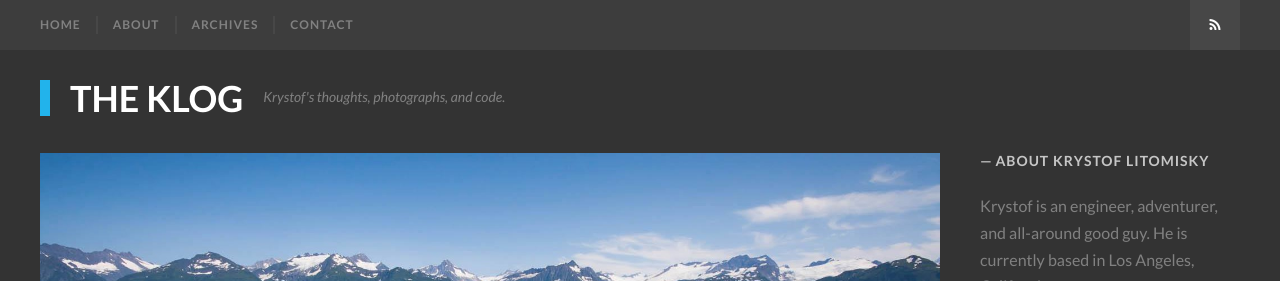
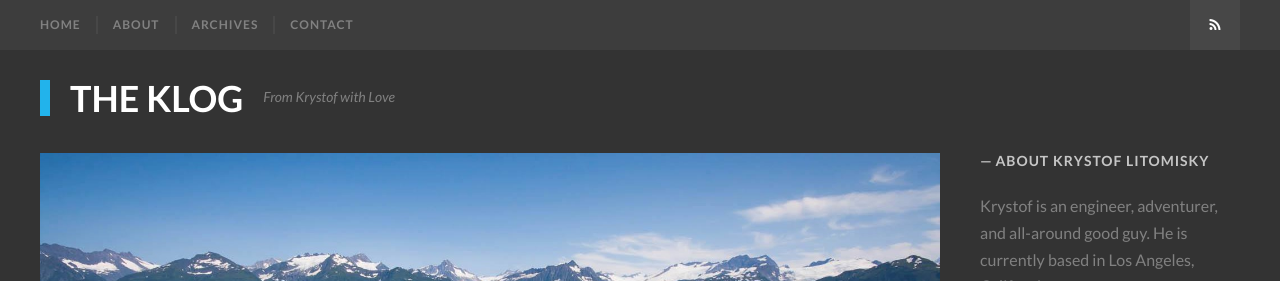
Before and after one commit to krystofl/krystofl.github.io, a Jekyll site: the page built from contact_thanks.md, in a window 1280 px wide. Shown: the top 281 px of the page. Built offline with Jekyll 4.4.1, drawn with Linux system fonts in a browser that asks for light colours; some web fonts are replaced.

Commit message:
Updated tagline

```diff
--- a/_config.yml
+++ b/_config.yml
@@ -12,7 +12,7 @@ title: "The Klog"
 description: "The Klog - Krystof Litomisky's personal website for photography, programming, and more."
 
 # Tagline near the site title
-tagline: "Krystof's thoughts, photographs, and code."
+tagline: "From Krystof with Love"
 
 # The subpath of your site, e.g. /blog, for generating urls
 baseurl:
```
